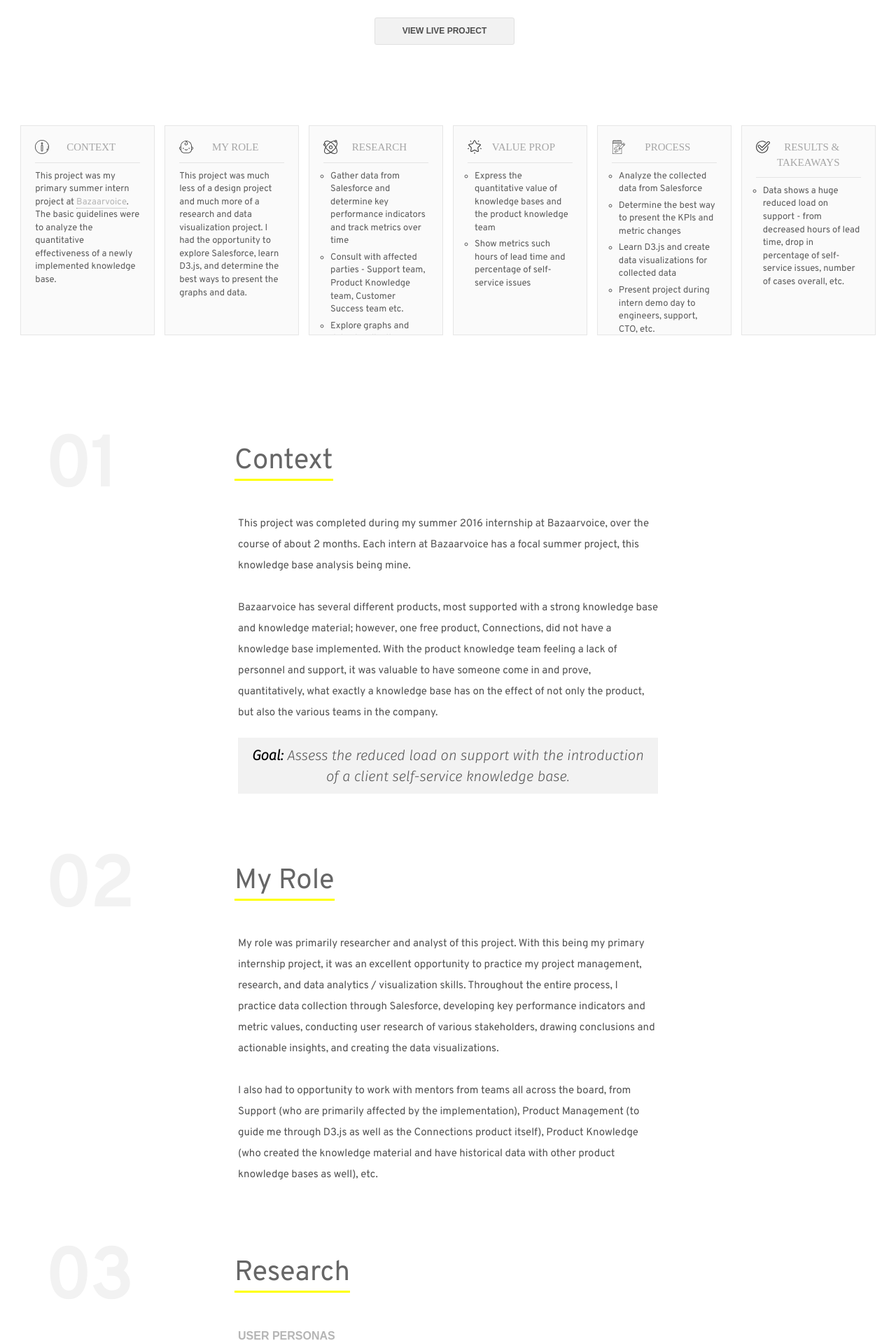
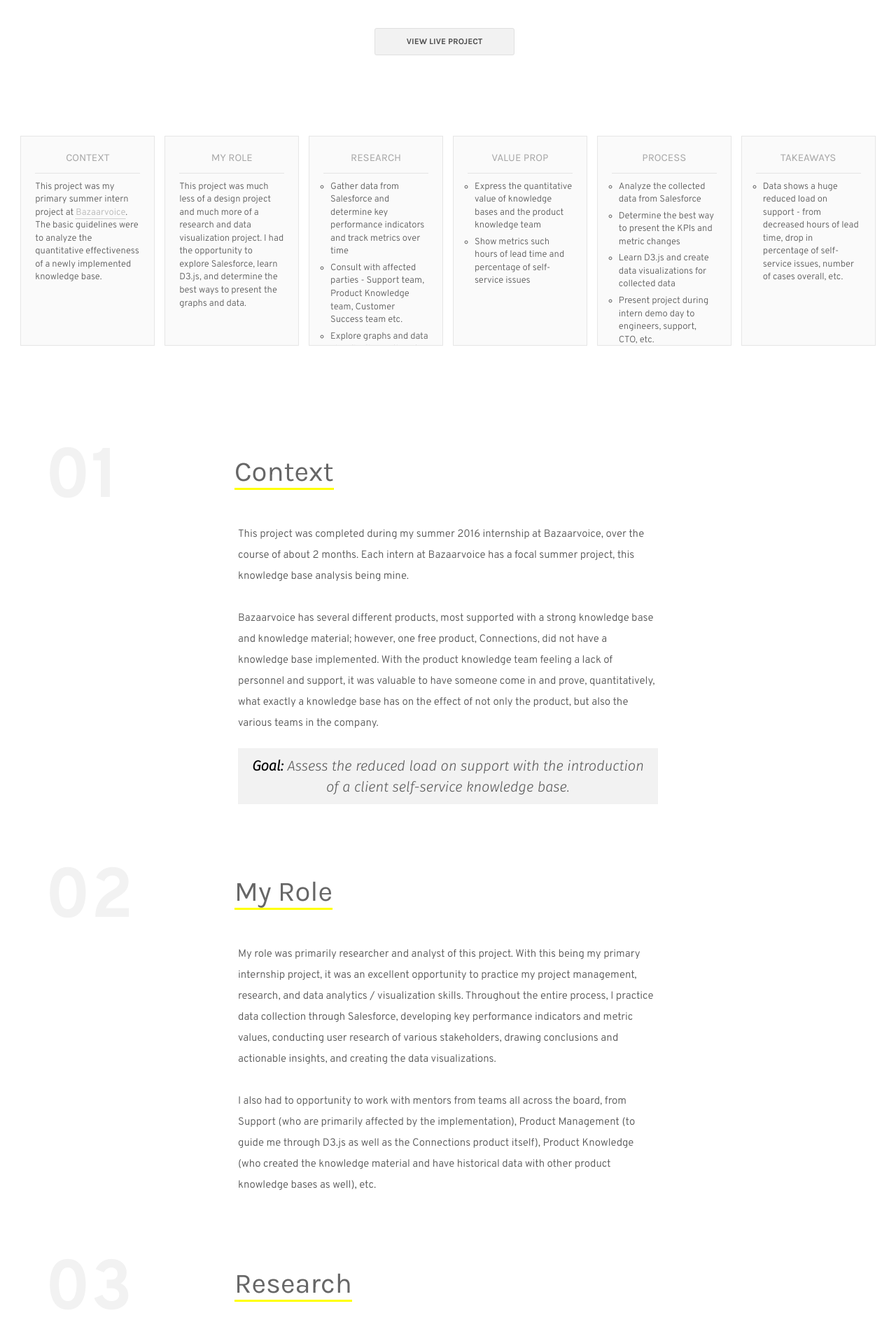
Before and after one commit to krystinadiao/krystinadiao.github.io, a PHP site: page /bv-analytics.html in a window 1280 px wide. Shown: the part 729-2645 px from the top of the page at 70% size. Run offline with PHP 8.4, Linux system fonts and the light colour scheme; some libraries are stand-ins or nearby versions.

Commit message:
no message

```diff
--- a/bv-analytics.html
+++ b/bv-analytics.html
@@ -33,8 +33,7 @@
   <link rel="stylesheet" href="bootstrap.css">
 
   <link rel="stylesheet" href="https://cdnjs.cloudflare.com/ajax/libs/font-awesome/4.6.3/css/font-awesome.min.css">
-  <link href="https://fonts.googleapis.com/css?family=Overpass" rel="stylesheet">
-  <link href="https://fonts.googleapis.com/css?family=Fira+Sans:300i" rel="stylesheet">
+  <link href="https://fonts.googleapis.com/css?family=Karla:400,700|Overpass:300,700|Fira+Sans:300i" rel="stylesheet">
 
   <script type="text/javascript" src="customscripts.js"></script>
 
@@ -106,19 +105,19 @@
         <div class="card-row">
           <div class="card" >
 
-            <h5>  <img src="icons/context.svg" class="icon" /> context </h5>
+            <h5>  context </h5>
             This project was my primary summer intern project at <a href="http://bazaarvoice.com" target="_blank">Bazaarvoice</a>.
             The basic guidelines were to analyze the quantitative effectiveness of a newly implemented knowledge base.
             </div>
 
             <div class="card">
-              <h5><img src="icons/me.svg" class="icon" />my role</h5>
+              <h5>my role</h5>
             This project was much less of a design project and much more of a research and data visualization project.
             I had the opportunity to explore Salesforce, learn D3.js, and determine the best ways to present the graphs and data.
             </div>
 
             <div class="card">
-              <h5><img src="icons/research.svg" class="icon" />research</h5>
+              <h5>research</h5>
               <ul class="card-list">
                 <li>Gather data from Salesforce and determine key performance indicators and track metrics over time</li>
                 <li>Consult with affected parties - Support team, Product Knowledge team, Customer Success team etc.</li>
@@ -127,7 +126,7 @@
             </div>
 
             <div class="card">
-              <h5><img src="icons/value.svg" class="icon" />value prop</h5>
+              <h5>value prop</h5>
               <ul class="card-list">
                 <li>Express the quantitative value of knowledge bases and the product knowledge team</li>
                 <li>Show metrics such hours of lead time and percentage of self-service issues</li>
@@ -136,7 +135,7 @@
 
 
               <div class="card">
-                <h5><img src="icons/process.svg" class="icon" />process</h5>
+                <h5>process</h5>
                 <ul class="card-list">
                   <li>Analyze the collected data from Salesforce</li>
                   <li>Determine the best way to present the KPIs and metric changes</li>
@@ -147,7 +146,7 @@
 
 
               <div class="card">
-                <h5><img src="icons/results.svg" class="icon" />results & takeaways</h5>
+                <h5>takeaways</h5>
                 <ul class="card-list">
                   <li>Data shows a huge reduced load on support - from decreased hours of lead time, drop in percentage of self-service issues, number of cases overall, etc.</li>
                 </ul>
--- a/doordash.html
+++ b/doordash.html
@@ -33,8 +33,7 @@
   <link rel="stylesheet" href="bootstrap.css">
 
   <link rel="stylesheet" href="https://cdnjs.cloudflare.com/ajax/libs/font-awesome/4.6.3/css/font-awesome.min.css">
-  <link href="https://fonts.googleapis.com/css?family=Overpass" rel="stylesheet">
-  <link href="https://fonts.googleapis.com/css?family=Fira+Sans:300i" rel="stylesheet">
+  <link href="https://fonts.googleapis.com/css?family=Karla:400,700|Overpass:300,700|Fira+Sans:300i" rel="stylesheet">
 
   <script type="text/javascript" src="customscripts.js"></script>
 
--- a/league-mobile.html
+++ b/league-mobile.html
@@ -33,8 +33,7 @@
   <link rel="stylesheet" href="bootstrap.css">
 
   <link rel="stylesheet" href="https://cdnjs.cloudflare.com/ajax/libs/font-awesome/4.6.3/css/font-awesome.min.css">
-  <link href="https://fonts.googleapis.com/css?family=Overpass" rel="stylesheet">
-  <link href="https://fonts.googleapis.com/css?family=Fira+Sans:300i" rel="stylesheet">
+  <link href="https://fonts.googleapis.com/css?family=Karla:400,700|Overpass:300,700|Fira+Sans:300i" rel="stylesheet">
 
   <script type="text/javascript" src="customscripts.js"></script>
 
--- a/pawtty.html
+++ b/pawtty.html
@@ -33,7 +33,7 @@
   <link rel="stylesheet" href="bootstrap.css">
 
   <link rel="stylesheet" href="https://cdnjs.cloudflare.com/ajax/libs/font-awesome/4.6.3/css/font-awesome.min.css">
-    <link href="https://fonts.googleapis.com/css?family=Karla|Overpass:300,700|Fira+Sans:300i" rel="stylesheet">
+    <link href="https://fonts.googleapis.com/css?family=Karla:400,700|Overpass:300,700|Fira+Sans:300i" rel="stylesheet">
 
   <script type="text/javascript" src="customscripts.js"></script>
 
@@ -157,7 +157,7 @@
 
 
 
-<img src="pawtty/photomockup01.png" width="90%">
+<img src="pawtty/photomockup01.png" width="100%">
 
 
 
--- a/style.css
+++ b/style.css
@@ -91,15 +91,15 @@ header {
 		text-align:left;
 		background-color: rgba(255, 255, 255, 0.8);
 		padding: 15px;
-    height:70px;
+    height:60px;
     position: fixed;
     top: 0;
     transition: top 0.5s ease-in-out;
     width: 100%;
 		z-index:999999;
-		font-family:"helvetica";
-		font-size:30px;
-		font-weight:600;
+		font-family:"karla";
+		font-size:20px;
+		text-transform:lowercase;
 }
 
 header a:hover{
@@ -534,7 +534,7 @@ h1{
   font-weight:lighter;
 	text-transform:lowercase;
 	font-size:40px !important;
-  margin-top:30px !important;
+  margin-top:15px !important;
 	font-family:"helvetica",sans-serif;
 	color:#4a4a4a;
 	padding:0px 10px;
@@ -624,7 +624,7 @@ h4{
 	line-height:50px;
 	text-transform:capitalize;;
 	text-align:left;
-	font-family:"overpass", sans-serif;
+	font-family:"karla", sans-serif;
 	margin: 100px 0px 50px -5px;
 	font-weight:lighter;
 }
@@ -1234,12 +1234,12 @@ ul.takeaways{
 
 .mockupimg{
 	width:50%;
-	margin:-10px 0 50px 0px;
+	margin:10px 0 60px 0px;
 }
 
 .mockupimg-wide{
-	width:55%;
-	margin:-10px 0 50px 0px;
+	width:50%;
+	margin:10px 0 60px 0px;
 }
 
 b{
```
Also changed, not shown: bv-interface.html (+7 -8 lines), climb.html (+7 -8 lines).
